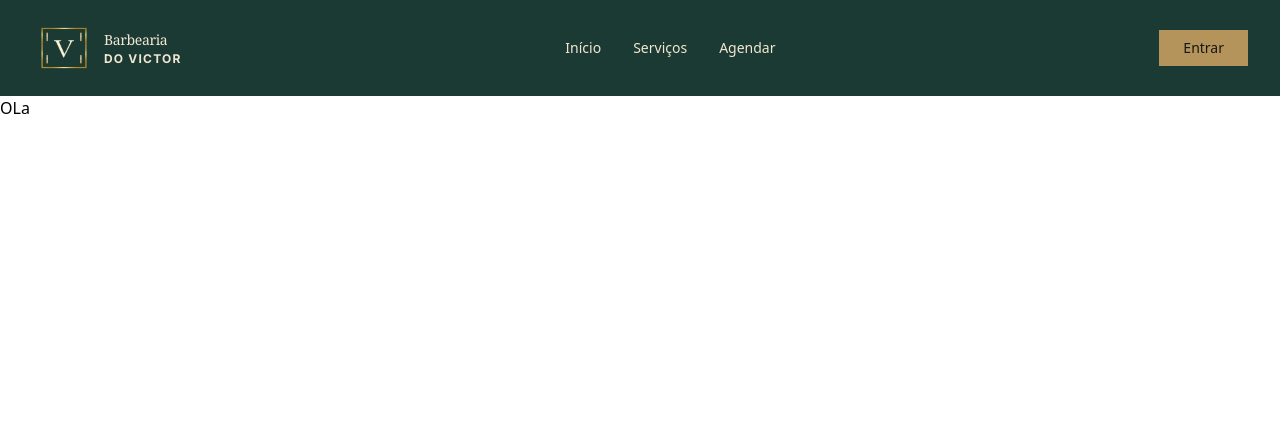
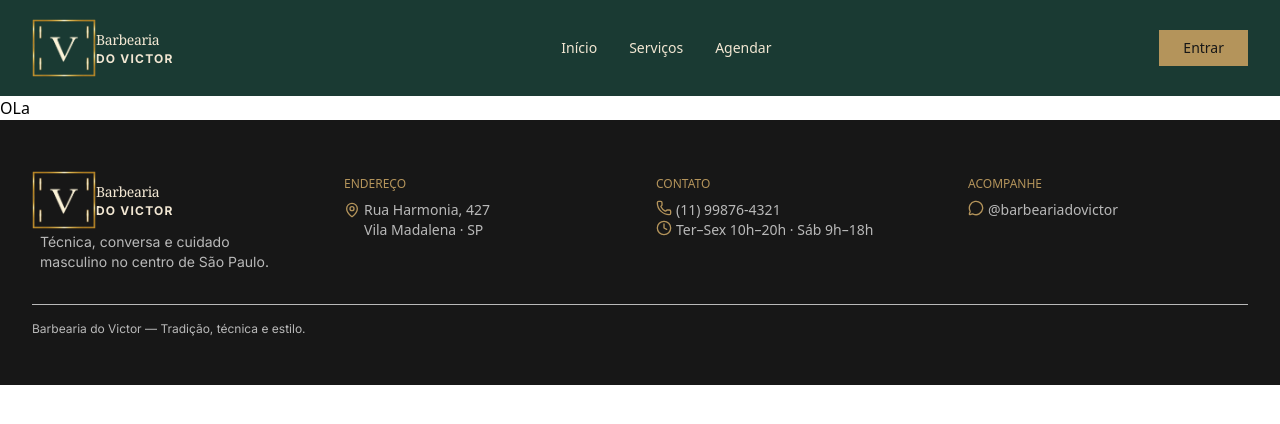
Before and after one commit to JonnyMarcus/Web-Site-Barber-Projeto-Final, a Next.js app in the folder web-barber/: page / in a window 1280 px wide. Shown: the top 424 px of the page. Built offline with nearby package versions, Linux system fonts and the light colour scheme.

Commit message:
feat: add footer com style e estrutura

```diff
--- a/web-barber/src/app/globals.css
+++ b/web-barber/src/app/globals.css
@@ -5,6 +5,7 @@
   --color-brand-cream-light: #fff9ed;
   --color-brand-gold: #b4945b;
   --color-brand-black: #171717;
+  --color-brand-footer: #ffffffb2;
   --font-body: var(--font-body-inter), sans-serif;
   --font-heading: Cambria, Georgia, serif;
 }
--- a/web-barber/src/app/layout.tsx
+++ b/web-barber/src/app/layout.tsx
@@ -2,6 +2,7 @@ import type { Metadata } from "next";
 import { Inter } from "next/font/google";
 import "./globals.css";
 import Header from "../componets/header";
+import Footer from "../componets/footer";
 
 const InterSas = Inter({
   variable: "--font-body-inter",
@@ -19,6 +20,7 @@ export default function RootLayout({ children }: LayoutProps<"/">) {
       <body className="min-h-full flex flex-col">
         <Header />
         {children}
+        <Footer />
       </body>
     </html>
   );
--- a/web-barber/src/componets/footer/index.tsx
+++ b/web-barber/src/componets/footer/index.tsx
@@ -1,7 +1,77 @@
-export function Footer() {
+import { Clock, MapPin, MessageCircle, Phone } from "lucide-react";
+import Image from "next/image";
+
+export default function Footer() {
   return (
-    <footer>
-      <div></div>
+    <footer className="bg-brand-black text-brand-cream px-8 py-12 ">
+      <div className="grid grid-cols-4 gap-8 justify-between">
+        {/* coluna marca */}
+        <div className="items-start">
+          <div className="flex items-center">
+            <Image
+              src="/Logo.png"
+              alt="Logo Barbearia do Victor"
+              width={56}
+              height={56}
+              className="w-16 h-16 object-contain "
+            />
+            <div className="flex flex-col leading-tight gap-1">
+              <span className="text-sm leading-tight tracking-tight font-normal font-heading">
+                Barbearia
+              </span>
+              <span className="text-xs font-bold uppercase leading-none tracking-widest font-body">
+                Do Victor
+              </span>
+            </div>
+          </div>
+          <div className="flex flex-col font-body text-brand-footer text-sm px-2">
+            <span>Técnica, conversa e cuidado</span>
+            <span>masculino no centro de São Paulo.</span>
+          </div>
+        </div>
+        {/* coluna endereço */}
+        <div className="py-2 flex flex-col gap-2">
+          <h1 className="text-brand-gold text-xs text-bold uppercase">
+            endereço
+          </h1>
+          <div className="flex flex-col text-brand-footer text-sm font-normal">
+            <div className="flex gap-1 items-center">
+              <MapPin className="w-4 h-4 text-brand-gold" />
+              <span>Rua Harmonia, 427</span>
+            </div>
+            <span className="px-5">Vila Madalena · SP</span>
+          </div>
+        </div>
+        {/* coluna contato */}
+        <div className="flex flex-col py-2 gap-2">
+          <h1 className="text-brand-gold text-xs text-bold uppercase">
+            contato
+          </h1>
+          <div className="flex flex-col text-brand-footer text-sm font-normal">
+            <div className="flex gap-1">
+              <Phone className="w-4 h-4 text-brand-gold" />
+              <span>(11) 99876-4321</span>
+            </div>
+            <div className="flex gap-1">
+              <Clock className="w-4 h-4 text-brand-gold" />
+              <span>Ter–Sex 10h–20h · Sáb 9h–18h</span>
+            </div>
+          </div>
+        </div>
+        {/* coluna acompanhe */}
+        <div className="flex flex-col py-2 gap-2">
+          <h1 className="text-brand-gold text-xs text-bold uppercase">
+            acompanhe
+          </h1>
+          <div className="flex  text-brand-footer text-sm font-normal gap-1">
+            <MessageCircle className="w-4 h-4 text-brand-gold" />
+            <span>@barbeariadovictor</span>
+          </div>
+        </div>
+      </div>
+      <div className="border-t mt-8 pt-4 text-xs text-start font-body text-brand-footer">
+        Barbearia do Victor — Tradição, técnica e estilo.
+      </div>
     </footer>
   );
 }
--- a/web-barber/src/componets/header/index.tsx
+++ b/web-barber/src/componets/header/index.tsx
@@ -4,7 +4,7 @@ import Link from "next/link";
 export default function Header() {
   return (
     <header className="flex w-full bg-brand-dark justify-between items-center px-8 py-4 text-brand-cream">
-      <Link href="/" className="flex items-center gap-2">
+      <Link href="/" className="flex items-center ">
         <Image
           src="/Logo.png"
           alt="Logo Barbearia do Victor"
```
Also changed, not shown: web-barber/public/Logo.png.
